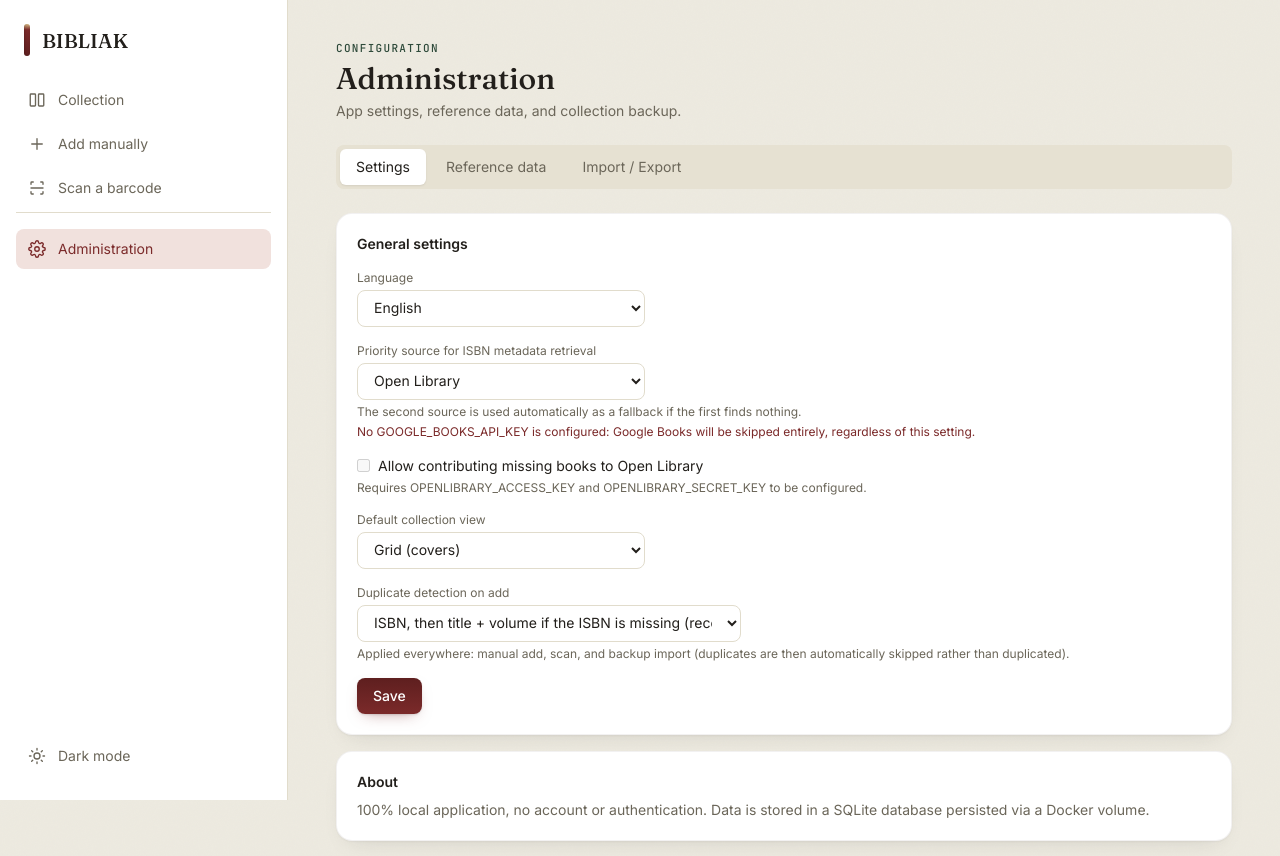
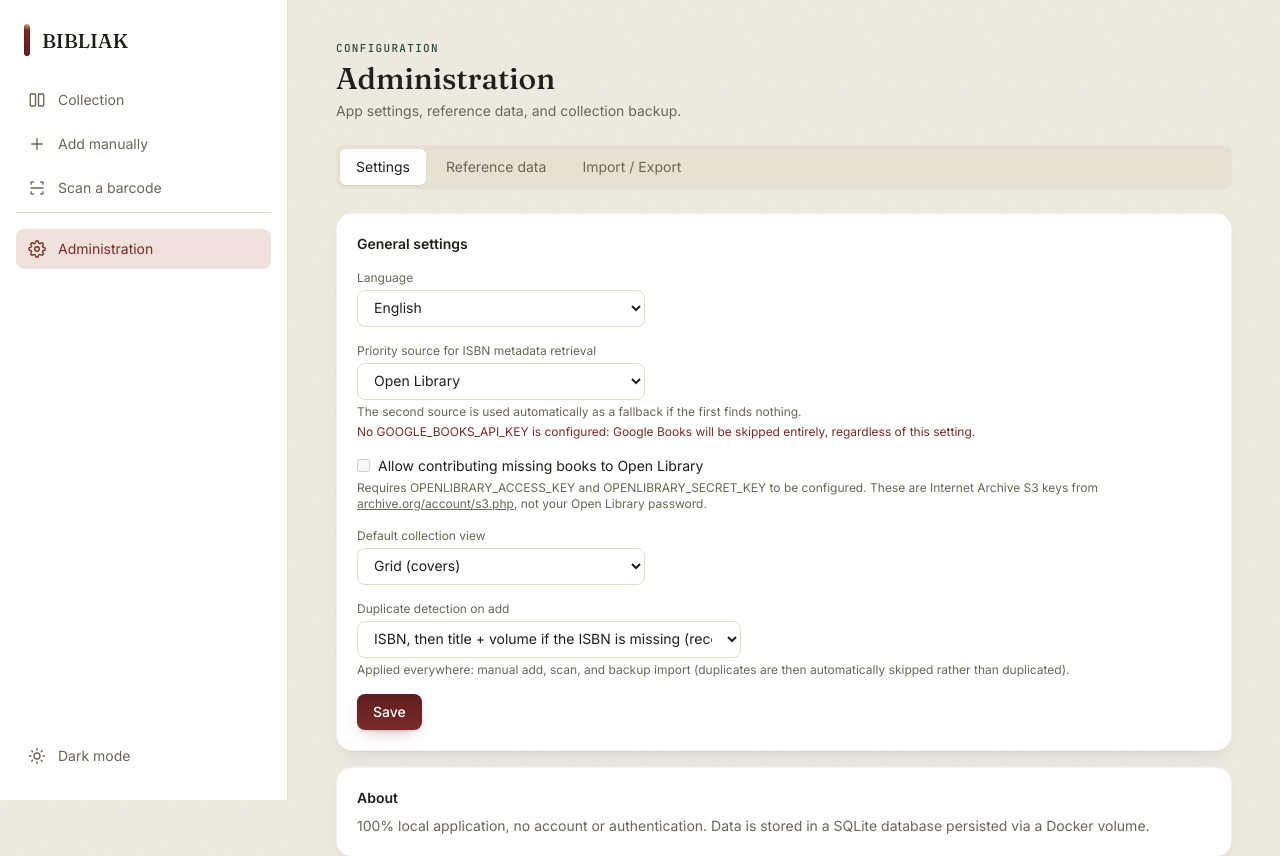
Before and after one commit to nopalpite/bibliak, a Flask app: page /admin/ in a window 1280 px wide. Shown: the top 856 px of the page. Run offline with Flask 3, Linux system fonts and the light colour scheme; data comes from the database, SQL or seed files in the repository; some libraries are stand-ins or nearby versions.

Commit message:
Document that Open Library contribution needs Internet Archive S3 keys
Not the Open Library email/password — that's a real, confirmed source
of the "credentials rejected" error: Open Library accounts are
Internet Archive accounts, and the S3 access/secret key pair lives at
archive.org/account/s3.php, not in Open Library's own account
settings. Documented the exact steps in the README, .env.example, and
directly in Administration > Settings so this isn't only discoverable
by reading docs.

```diff
--- a/app/templates/admin/settings.html
+++ b/app/templates/admin/settings.html
@@ -35,7 +35,11 @@
         {{ t('Allow contributing missing books to Open Library') }}
       </label>
       {% if not openlibrary_keys_configured %}
-      <p class="text-xs mt-1" style="color: var(--ink-muted);">{{ t('Requires OPENLIBRARY_ACCESS_KEY and OPENLIBRARY_SECRET_KEY to be configured.') }}</p>
+      <p class="text-xs mt-1" style="color: var(--ink-muted);">
+        {{ t('Requires OPENLIBRARY_ACCESS_KEY and OPENLIBRARY_SECRET_KEY to be configured.') }}
+        {{ t('These are Internet Archive S3 keys from') }}
+        <a href="https://archive.org/account/s3.php" target="_blank" rel="noopener" class="underline">archive.org/account/s3.php</a>{{ t(', not your Open Library password.') }}
+      </p>
       {% else %}
       <p class="text-xs mt-1" style="color: var(--ink-muted);">{{ t('Adds a "Contribute to Open Library" action on each book\'s page, submitted under your configured Open Library account. Always asks for confirmation before sending anything.') }}</p>
       {% endif %}
--- a/app/translations/en.json
+++ b/app/translations/en.json
@@ -230,5 +230,7 @@
   "Could not reach Open Library. Try again shortly.": "Could not reach Open Library. Try again shortly.",
   "Open Library did not accept the submission.": "Open Library did not accept the submission.",
   "Contribute \"{title}\" to Open Library using your configured account? This sends the title, author(s), publisher, date, ISBN and cover. Double-check first that this book isn't already listed there under a different edition.": "Contribute \"{title}\" to Open Library using your configured account? This sends the title, author(s), publisher, date, ISBN and cover. Double-check first that this book isn't already listed there under a different edition.",
-  "The cover couldn't be uploaded — you can add it directly on the Open Library page.": "The cover couldn't be uploaded — you can add it directly on the Open Library page."
+  "The cover couldn't be uploaded — you can add it directly on the Open Library page.": "The cover couldn't be uploaded — you can add it directly on the Open Library page.",
+  "These are Internet Archive S3 keys from": "These are Internet Archive S3 keys from",
+  ", not your Open Library password.": ", not your Open Library password."
 }
--- a/app/translations/fr.json
+++ b/app/translations/fr.json
@@ -230,5 +230,7 @@
   "Could not reach Open Library. Try again shortly.": "Impossible de contacter Open Library. Réessayez dans un instant.",
   "Open Library did not accept the submission.": "Open Library n'a pas accepté l'envoi.",
   "Contribute \"{title}\" to Open Library using your configured account? This sends the title, author(s), publisher, date, ISBN and cover. Double-check first that this book isn't already listed there under a different edition.": "Contribuer « {title} » à Open Library avec ton compte configuré ? Seront envoyés : titre, auteur(s), éditeur, date, ISBN et couverture. Vérifie d'abord que cet ouvrage n'existe pas déjà sur Open Library sous une autre édition.",
-  "The cover couldn't be uploaded — you can add it directly on the Open Library page.": "La couverture n'a pas pu être envoyée — vous pouvez l'ajouter directement sur la page Open Library."
+  "The cover couldn't be uploaded — you can add it directly on the Open Library page.": "La couverture n'a pas pu être envoyée — vous pouvez l'ajouter directement sur la page Open Library.",
+  "These are Internet Archive S3 keys from": "Ce sont des clés S3 Internet Archive, disponibles sur",
+  ", not your Open Library password.": ", pas ton mot de passe Open Library."
 }
```
Also changed, not shown: README.md, 1 other file.
